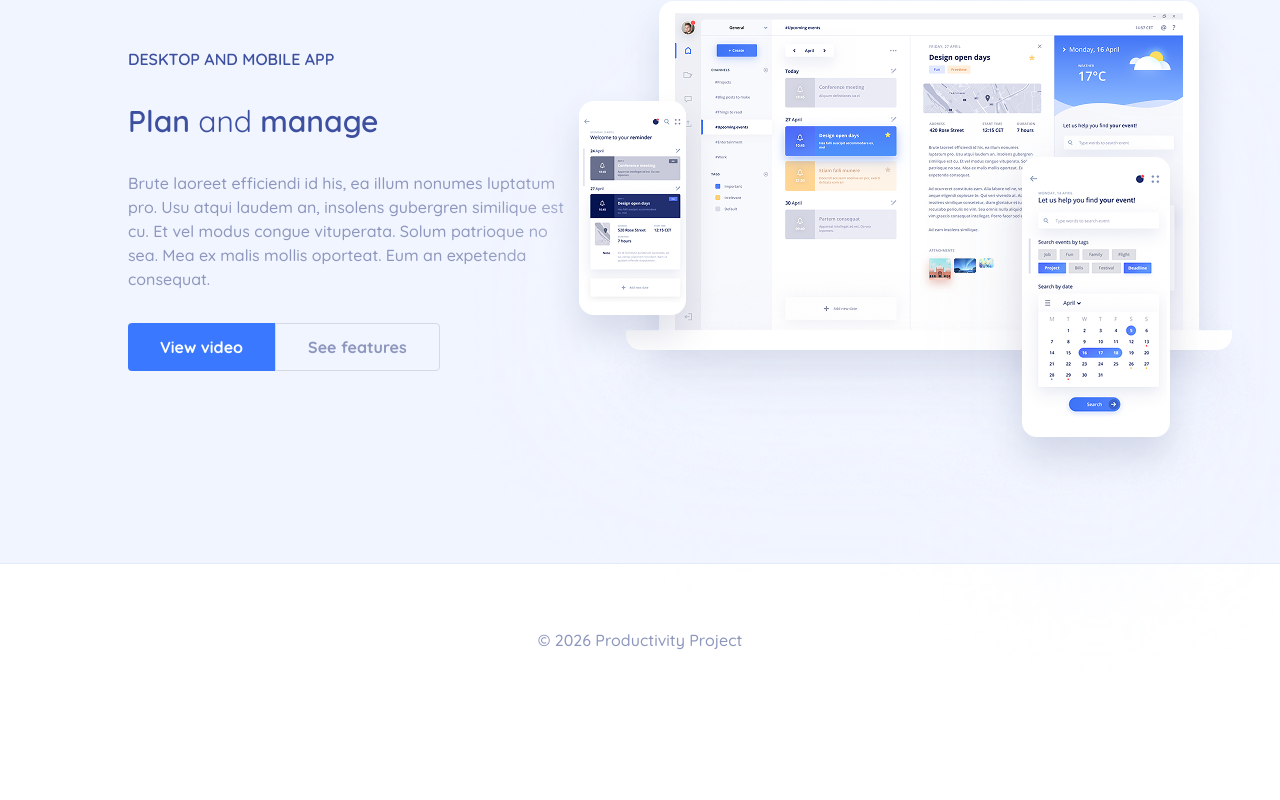
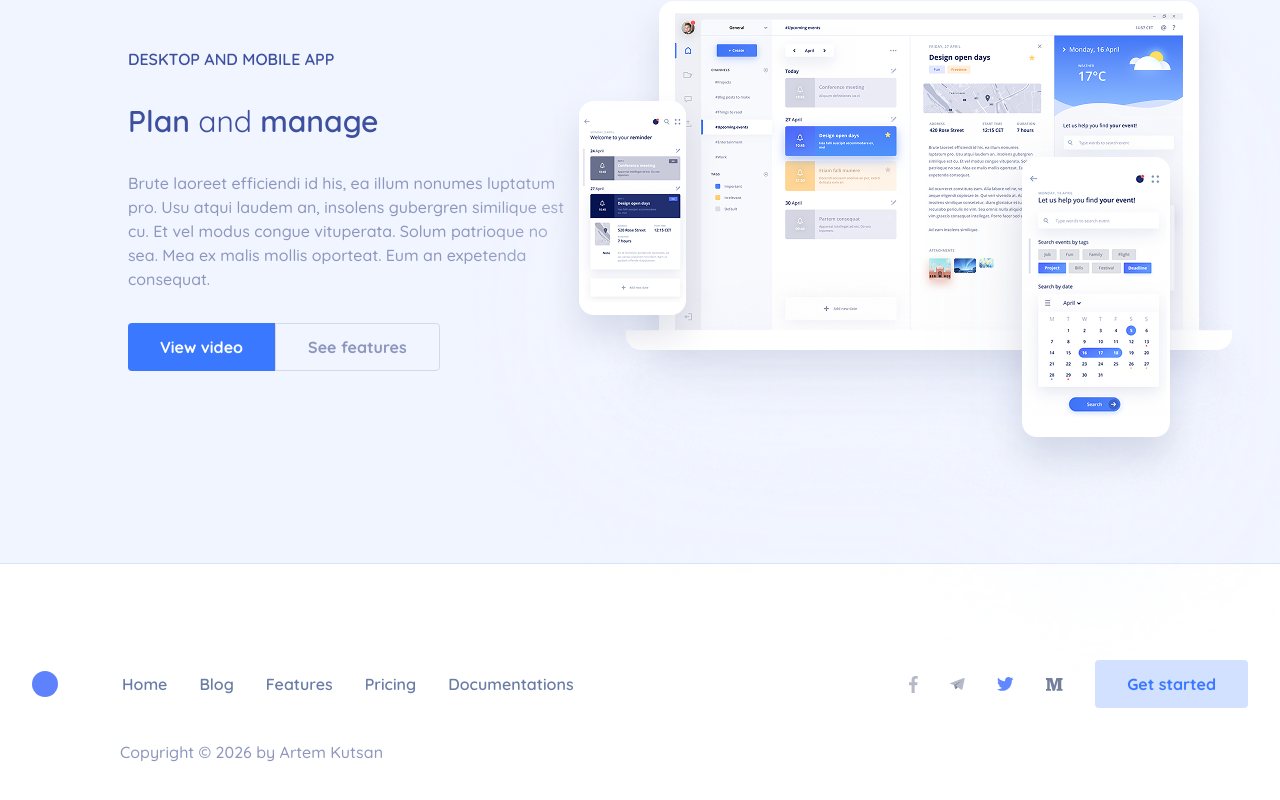
Before and after one commit to ArtemKutsan/react-project-productivity, a React (Vite) app: page / in a window 1280 px wide. Shown: the part 1709-2509 px from the top of the page. Before the commit the page ends 2460 px from the top, so only its background shows below. Built offline with nearby package versions, Linux system fonts and the light colour scheme.

Commit message:
update: Доработан Footer

```diff
--- a/src/components/layouts/Footer/Footer.module.css
+++ b/src/components/layouts/Footer/Footer.module.css
@@ -1,7 +1,26 @@
 .footer {
+  top: 0;
+  z-index: 10;
+  padding: 6rem 0;
   width: 100%;
+  border-top: 1px solid #d8e3fe;
+  display: flex;
+  flex-direction: column;
+  gap: 2rem;
+}
+
+.inner {
   margin: 0 auto;
-  padding: 4rem 0;
-  border-top: 1px solid #e2eafe;
-  text-align: center;
+  display: flex;
+  align-items: center;
+  gap: 2rem;
+  justify-content: space-between;
 }
+
+.link {
+  transition: opacity 150ms ease;
+}
+
+.link:hover {
+  opacity: 0.8;
+}
--- a/src/components/layouts/Footer/index.jsx
+++ b/src/components/layouts/Footer/index.jsx
@@ -1,10 +1,27 @@
 // src/components/layouts/Footer/index.jsx
 import styles from './Footer.module.css';
+import { Button } from '../../ui/Button';
+import Logo from '../../Logo';
+import Navigation from '../../Navigation';
+import Socials from '../../Socials';
 
 export default function Footer() {
   return (
     <footer className={styles.footer}>
-      <p>© 2026 Productivity Project</p>
+      <div className={`container ${styles.inner}`}>
+        <div style={{ display: 'flex', gap: '4rem', alignItems: 'center' }}>
+          <Logo />
+          <Navigation />
+        </div>
+
+        <div style={{ display: 'flex', gap: '2rem', alignItems: 'center' }}>
+          <Socials />
+          <Button variant="primarySoft">Get started</Button>
+        </div>
+      </div>
+      <div className="container">
+        <p style={{ paddingLeft: '5.5rem' }}>Copyright © 2026 by Artem Kutsan</p>
+      </div>
     </footer>
   );
 }
```
